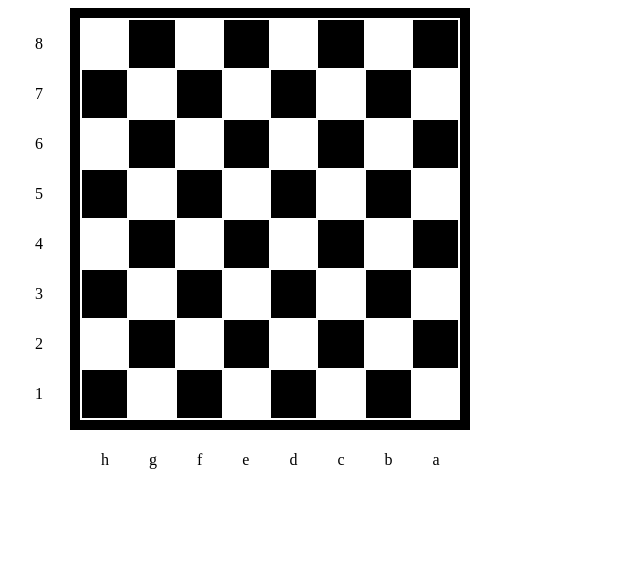
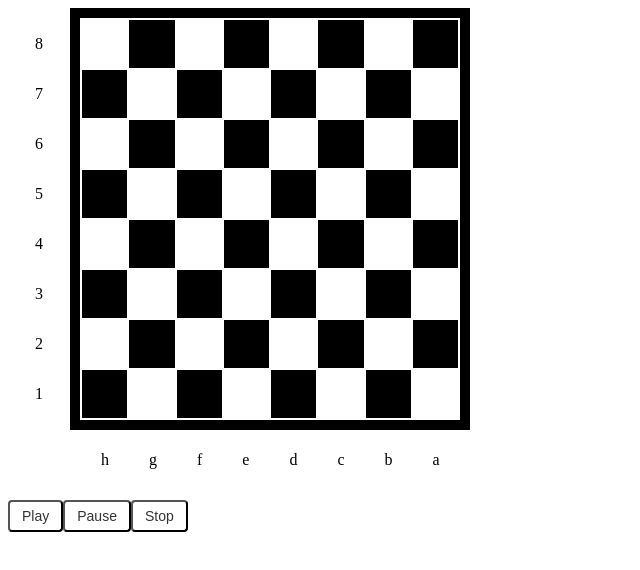
Before and after one commit to djom20/ajedrez, a plain HTML site: page index.html in a window 1280 px wide. Shown: the whole page, without its empty margins (0-640 px from the left). Drawn offline with nearby package versions, Linux system fonts and the light colour scheme.

Commit message:
Add buttons

```diff
--- a/css/style.css
+++ b/css/style.css
@@ -45,3 +45,18 @@ table.bottom tr > td.noColor {
 #board table.bottom tr > td {
 	padding: 19px;
 }
+
+.btn {
+	color: #333;
+	background-color: #fff;
+	display: inline-block;
+	padding: 6px 12px;
+	margin-bottom: 0;
+	font-size: 14px;
+	font-weight: 400;
+	text-align: center;
+	cursor: pointer;
+	background-image: none;
+	border-radius: 4px;
+	box-shadow: none;
+}
--- a/index.html
+++ b/index.html
@@ -6,7 +6,11 @@
 	<link rel="stylesheet" href="css/style.css">
 </head>
 <body>
-	<div id="board"></div>
+	<div class="row1">
+		<div id="board"></div>
+	</div>
+	<div class="row2"></div>
+	<div class="row3"></div>
 	<script src="//ajax.googleapis.com/ajax/libs/jquery/1.8.2/jquery.min.js"></script>
 	<script src="js/init.js"></script>
 </body>
--- a/js/init.js
+++ b/js/init.js
@@ -1,6 +1,7 @@
 $(function(){
 	$ajedrez.createBoard('#board');
-	$ajedrez.chessPieces();
+	$ajedrez.createControls('.row2');
+	$ajedrez.chessPieces('#board');
 });
 
 window.$ajedrez = {
@@ -60,8 +61,21 @@ window.$ajedrez = {
 		$(id).append(board1);
 		$(id).append(board3);
 	},
-	chessPieces: function(){
+	createControls: function(id){
+		this.log('Creating Controls');
+		var button1 = $('<button/>', { class: 'btn' }).text('Play');
+		var button2 = $('<button/>', { class: 'btn' }).text('Pause');
+		var button3 = $('<button/>', { class: 'btn' }).text('Stop');
+
+		$(id).append(button1, button2, button3);
+	},
+	chessPieces: function(id){
 		this.log('Load Chess Pieces');
+		var obj = $('<img/>').attr("src","img/reina_negra.png");
+
+
+
+		// $(id).append(obj);
 	},
 	startGame: function(){
 
```
